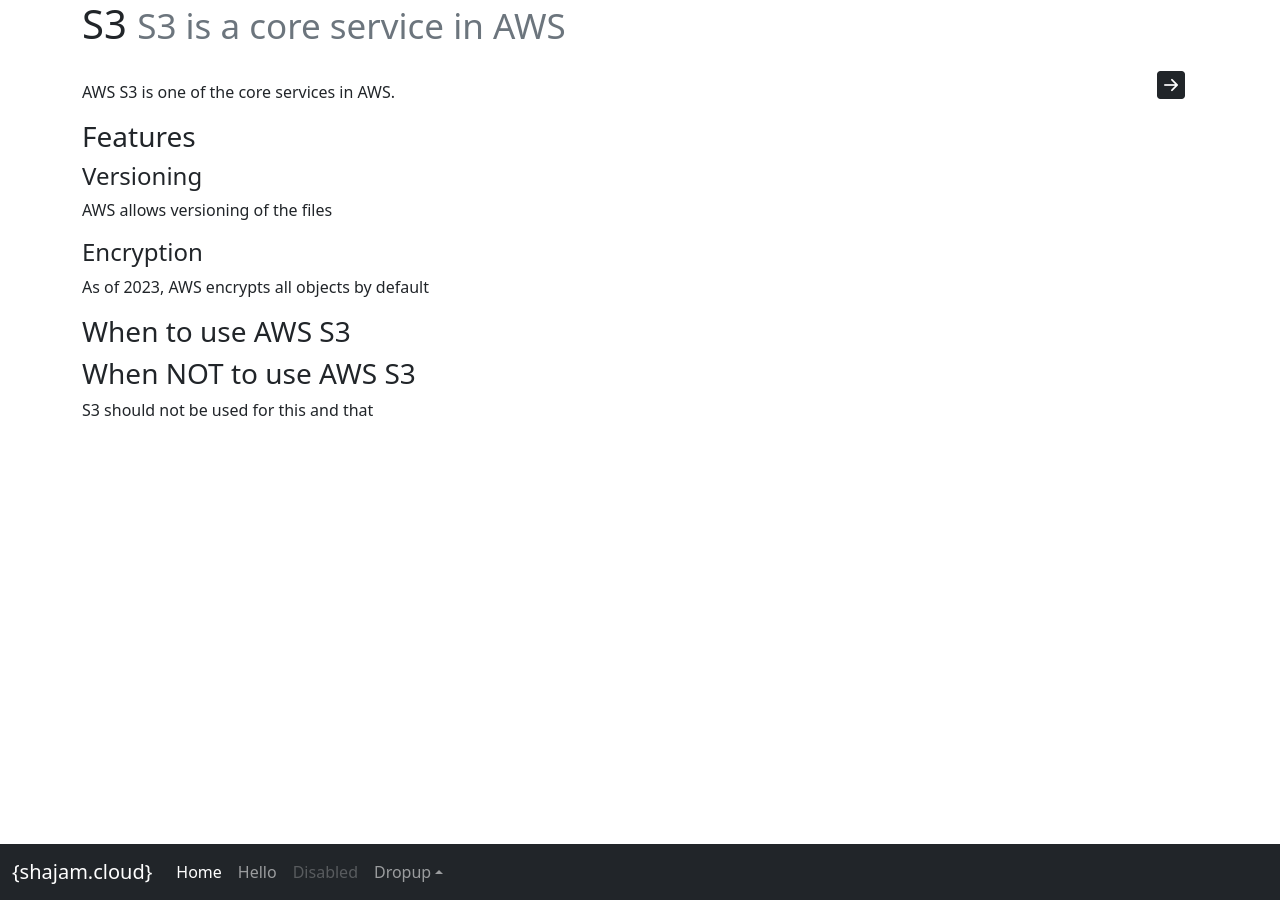
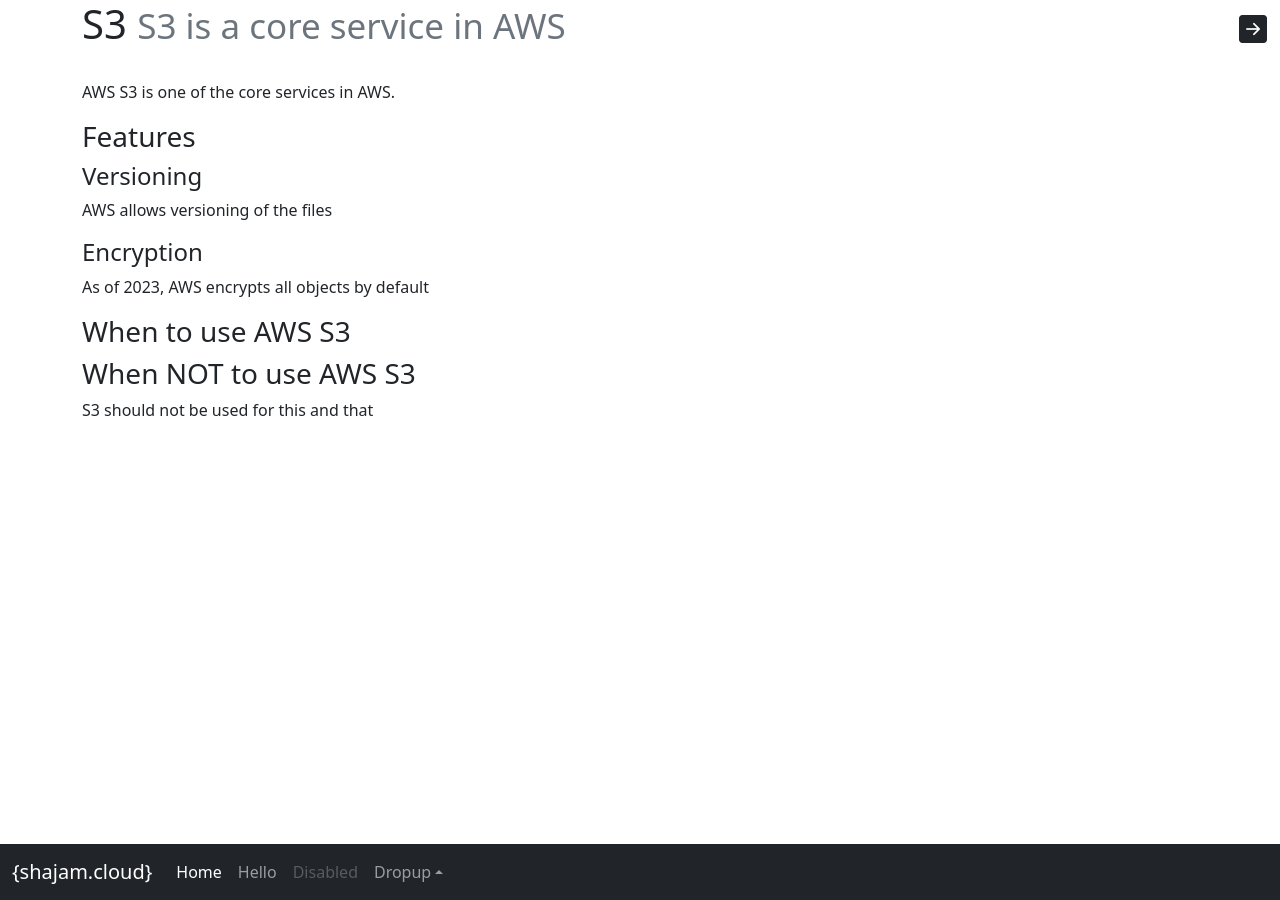
Before and after one commit to s-kazi/s-kazi.github.io, a Jekyll site: the page built from aws/s3/index.markdown, in a window 1280 px wide. Built offline with Jekyll 4.4.1, drawn with Linux system fonts in a browser that asks for light colours; nearby versions of some CDN libraries.

Commit message:
left menu position

```diff
--- a/_layouts/post.html
+++ b/_layouts/post.html
@@ -4,14 +4,15 @@
   {% include {{ page.leftmenu }} %}
 {% endif %}
 
+<button class="btn float-end" data-bs-toggle="offcanvas" data-bs-target="#offcanvas" role="button">
+  <i class="bi bi-arrow-right-square-fill fs-3" data-bs-toggle="offcanvas" data-bs-target="#offcanvas"></i>
+</button>
+
 <main class="container">
   <!--<div class="bg-light p-3 rounded mt-0">
     <h1>{{ page.title }} <small class="text-muted">{{ page.subtitle }}</small></h1>
   </div>-->
   <h1>{{ page.title }} <small class="text-muted">{{ page.subtitle }}</small></h1>
-  <button class="btn float-end" data-bs-toggle="offcanvas" data-bs-target="#offcanvas" role="button">
-    <i class="bi bi-arrow-right-square-fill fs-3" data-bs-toggle="offcanvas" data-bs-target="#offcanvas"></i>
-  </button>
 
   <div class="b-example-divider"></div><br/>
 
```
